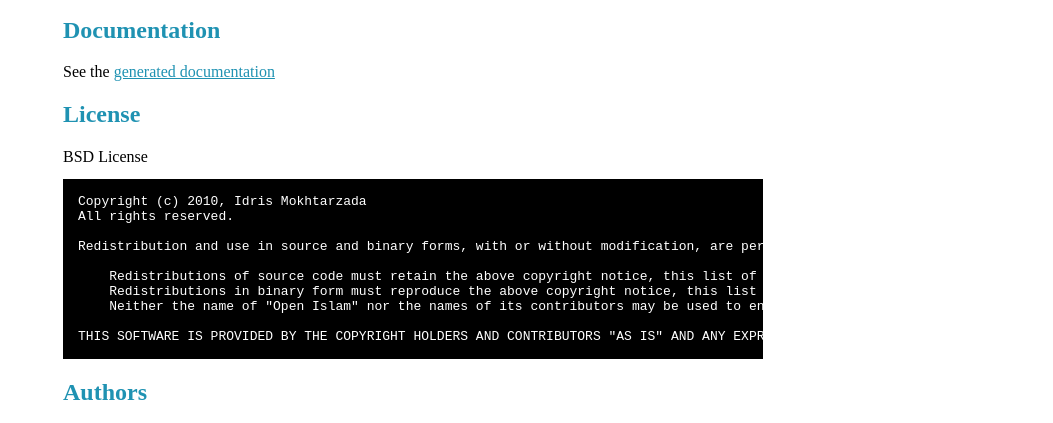
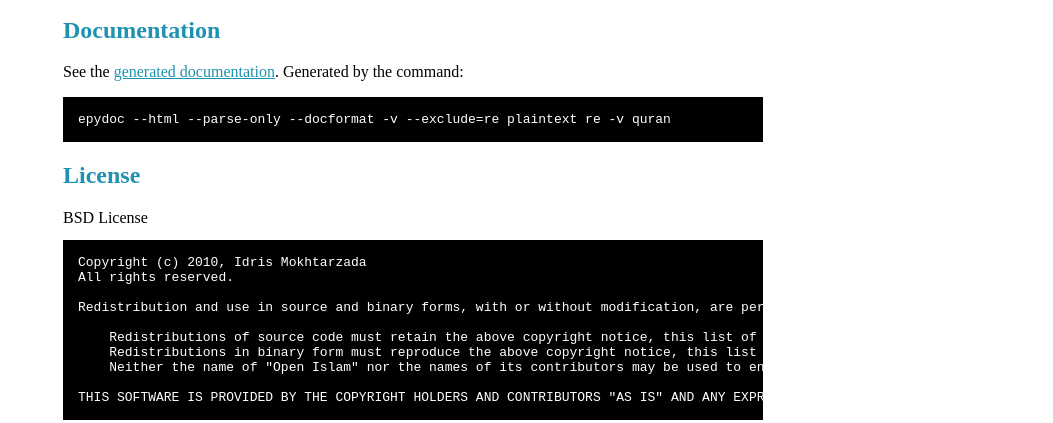
Before and after one commit to idris/django-quran, a plain HTML site: page index.html in a window 1280 px wide. Shown: the part 315-738 px from the top of the page, without its empty margins (227-1280 px from the left). Drawn offline with Linux system fonts and the light colour scheme.

Commit message:
tell how to generate the docs

```diff
--- a/index.html
+++ b/index.html
@@ -60,7 +60,7 @@
     <li>Run <code>django-admin.py quran_loaddata</code></li>
 </ol>
 <h2>Documentation</h2>
-<p>See the <a href="docs/">generated documentation</a></p>
+<p>See the <a href="docs/">generated documentation</a>. Generated by the command: <pre>epydoc --html --parse-only --docformat -v --exclude=re plaintext re -v quran</pre></p>
 <h2>License</h2>
 BSD License
 <pre>
```
